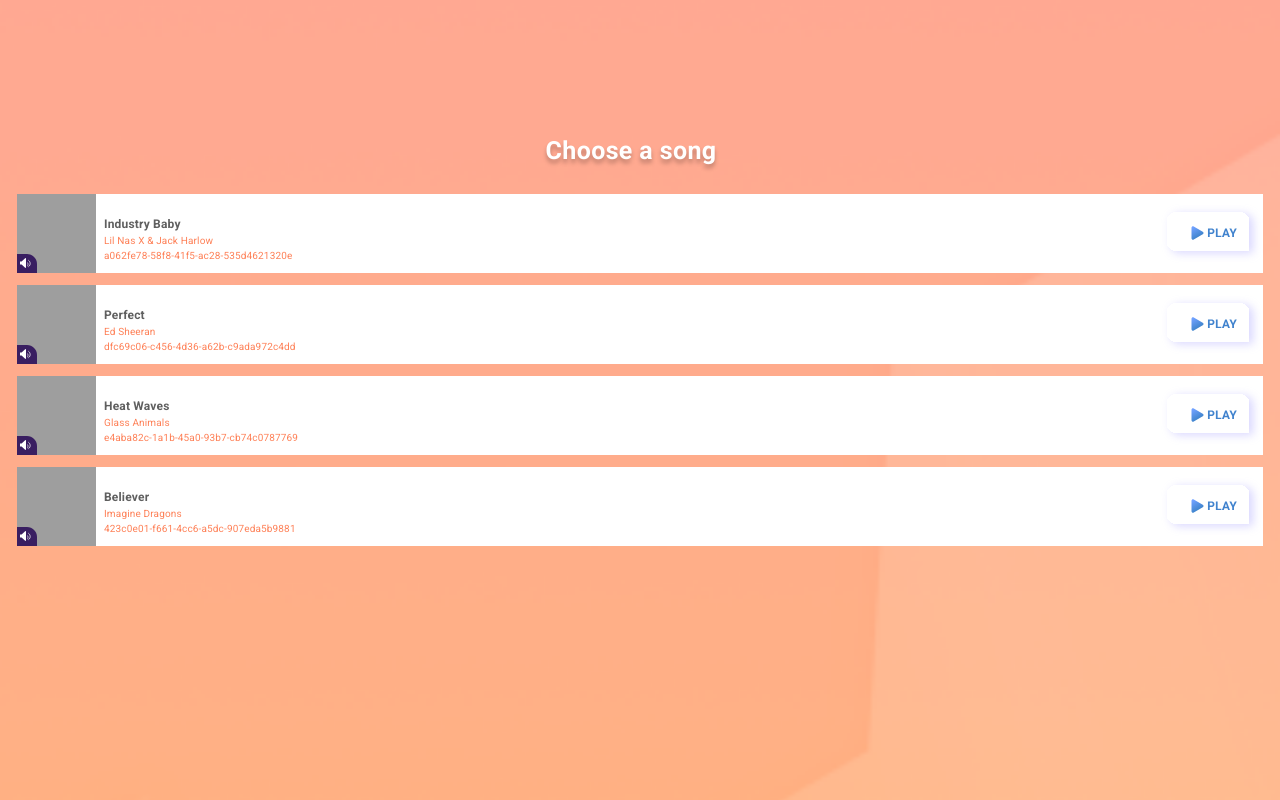
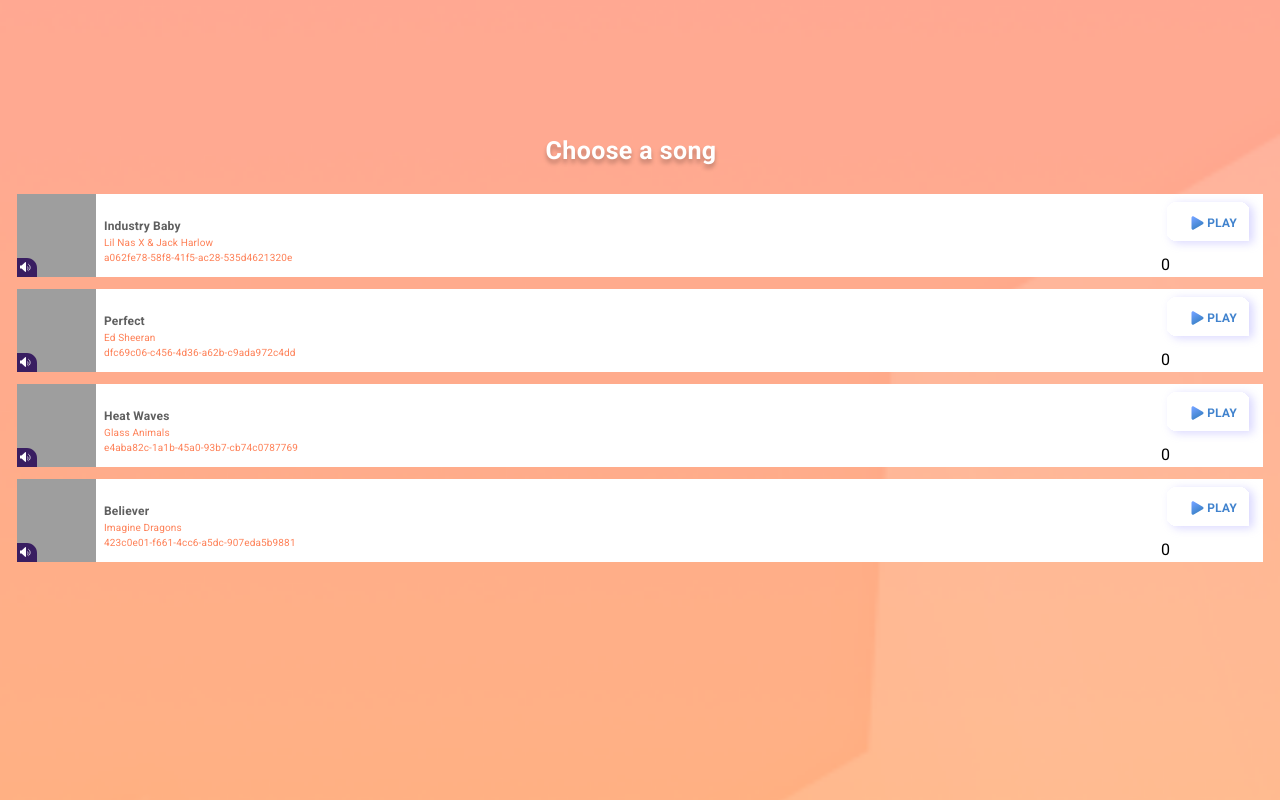
Before and after one commit to nhattruongniit/universal-ui-react, a React (Create React App) app: page / in a window 1280 px wide. Built offline with nearby package versions, Linux system fonts and the light colour scheme; grey boxes are pictures that could not be loaded.

Commit message:
add star

```diff
--- a/src/pages/Song/SongList/SongList.jsx
+++ b/src/pages/Song/SongList/SongList.jsx
@@ -17,6 +17,7 @@
 
 function SongList() {
   const [song, setSong] = useState(null);
+  const [star, setStar] = useState(null);
 
   const handlePlay = (item) => () => {
     // setSong(item);
@@ -27,14 +28,11 @@
     setSong(null);
   }
 
-  useEffect(() => {
-    if (!song) return;
-
-    function finish(star) {
-      console.log("finish: ", star);
-    }
-    finish();
-  }, [song]);
+  function finish(star) {
+    // console.log("finish: ", star);
+    setStar(star);
+  }
+  // finish();
 
   return (
     <div className="songList">
@@ -85,6 +83,7 @@
               >
                 <img src={ImageTextPlay} alt="" />
               </div>
+              <h6>{Number(star)}</h6>
             </div>
           </div>
         ))}
```
